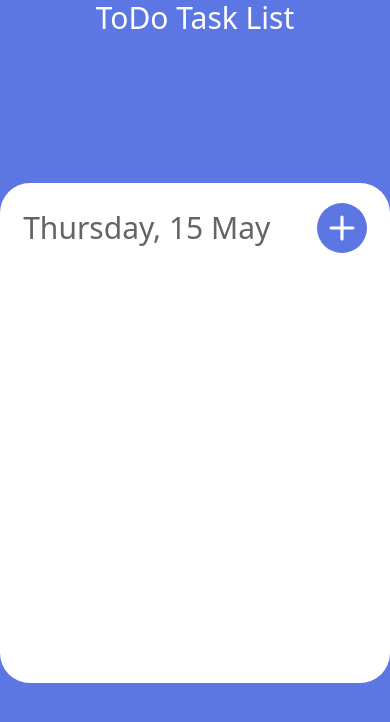
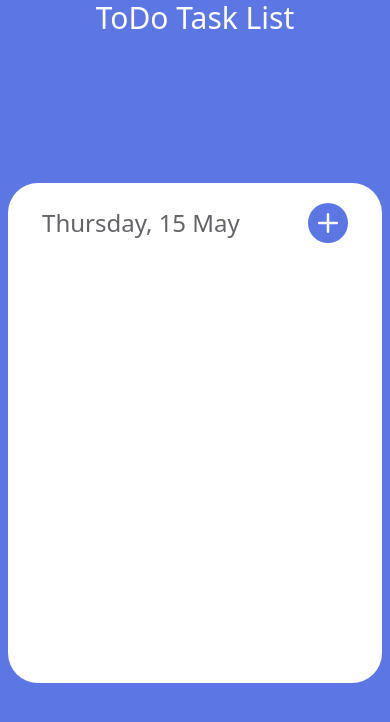
Before and after one commit to Parth-Patel-reverseBits/Official-Learning-React.js, a React (Vite) app in the folder react-project-demos/: page / in a window 390 px wide. Shown: the top 722 px of the page. Built offline with nearby package versions, Linux system fonts and the light colour scheme.

Commit message:
replace js varibales from add-task-button using useState

```diff
--- a/react-project-demos/src/todo-app/Index.tsx
+++ b/react-project-demos/src/todo-app/Index.tsx
@@ -3,9 +3,9 @@ import Heading from "./components/Heading";
 
 const Index = () => {
   return (
-    <div className=" bg-[#5C76E4] w-[100%]  text-white min-h-screen">
+    <div className="bg-[#5C76E4] w-[100%]  text-white min-h-screen">
       <Heading />
-      <div className="flex justify-center items-center min-h-[94vh]">
+      <div className="flex justify-center items-center min-h-[94vh] px-2 md:px-0">
         <Container />
       </div>
     </div>
--- a/react-project-demos/src/todo-app/components/AddTaskButton.tsx
+++ b/react-project-demos/src/todo-app/components/AddTaskButton.tsx
@@ -1,9 +1,21 @@
+import { useState } from "react";
 import { BsFillPlusCircleFill } from "react-icons/bs";
 
 const AddTaskButton = () => {
+  const [windowWidth, setWindowWidth] = useState(0);
+  window.addEventListener("resize", (event) => {
+    // windowHeight = event.target.outerHeight;
+    // windowWidth = event.target.outerWidth;
+    setWindowWidth(event?.target?.outerWidth);
+  });
+
   return (
     <div className="hover:cursor-pointer">
-      <BsFillPlusCircleFill color="#5C76E4" size={50} />
+      {windowWidth < 768 ? (
+        <BsFillPlusCircleFill color="#5C76E4" size={40} />
+      ) : (
+        <BsFillPlusCircleFill color="#5C76E4" size={50} />
+      )}
     </div>
   );
 };
--- a/react-project-demos/src/todo-app/components/DateGenerator.tsx
+++ b/react-project-demos/src/todo-app/components/DateGenerator.tsx
@@ -84,7 +84,7 @@ const DateGenerator = () => {
   const getTodayDate = DateGeneratorFunction();
 
   return (
-    <div className="text-[#636368] text-3xl font-medium h-fit">
+    <div className="text-[#636368] text-2xl md:text-3xl font-medium h-fit">
       {getTodayDate}
     </div>
   );
--- a/react-project-demos/src/todo-app/components/Heading.tsx
+++ b/react-project-demos/src/todo-app/components/Heading.tsx
@@ -1,7 +1,7 @@
 const Header = () => {
   return (
     <div>
-      <h1 className="text-center text-3xl ">ToDo Task List</h1>
+      <h1 className="text-center text-3xl">ToDo Task List</h1>
     </div>
   );
 };
```
